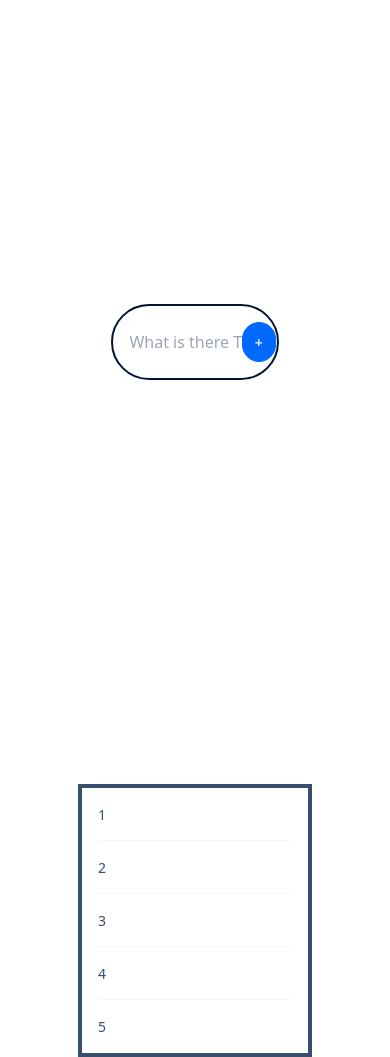
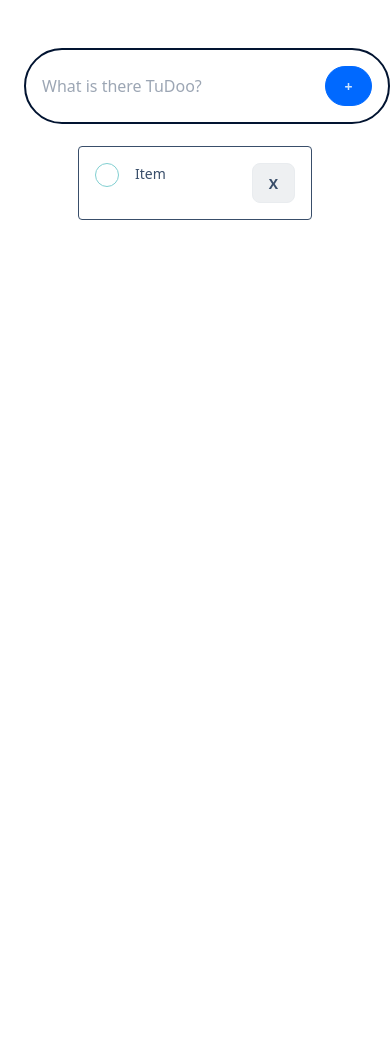
Before and after one commit to IsaacNetti/NextLearning, a Next.js app in the folder tudoo/: page / in a window 390 px wide. After the commit the page ends 844 px from the top, so only its background shows below. Built offline with nearby package versions, Linux system fonts and the light colour scheme.

Commit message:
Updating mobile visuals and updating list items

```diff
--- a/tudoo/app/components/addTaskText.tsx
+++ b/tudoo/app/components/addTaskText.tsx
@@ -7,14 +7,17 @@ const AddTaskText = () => {
   const [showDetails, setShowDetails] = useState(false);
 
   return (
-    <div className="grid w-full grid-cols-7 grid-rows-9 mb-25">
-      <div className="border-2 border-neutral grid grid-cols-7 col-start-3 col-span-3 row-start-5 rounded-full p-4">
+    <div className="grid w-full grid-cols-1 gap-3
+    md:grid-cols-7 md:grid-rows-9 md:gap-0">
+      <div className="border-2 border-neutral rounded-full p-4 grid grid-cols-7 col-start-3 col-span-3 row-start-5 ">
         <input type="text" placeholder="What is there TuDoo?" className="outline-none focus:outline-none col-start-1 col-span-6" onFocus={() => setShowDetails(true)}></input>
 
         <button className="btn btn-primary rounded-full" onClick={() => setShowDetails(false)}>+</button>
       </div>
+
+      {/* Animated div that shows detail on click and hides them on submit*/}
       <div className={[
-    "col-start-3 row-start-6 col-span-3 mx-15 mb-2.5 ",
+        "col-start-3 row-start-6 col-span-3 mx-10 mb-2.5 md:mx-15",
         "overflow-hidden origin-top",
         "transition-all duration-200 ease-out motion-reduce:transition-none",
         showDetails
@@ -23,6 +26,7 @@ const AddTaskText = () => {
         ].join(" ")}>
         <AddTextDetails />
       </div>
+
     </div>
   )
 }
--- a/tudoo/app/components/addTextDetails.tsx
+++ b/tudoo/app/components/addTextDetails.tsx
@@ -3,14 +3,14 @@ import React from 'react'
 const AddTextDetails = () => {
   return (
     <div className='border-x border-b border-neutral grid grid-cols-3'>
-      <input type="text" name="" id="" placeholder='Details' className='pl-15 my-3.5 focus:outline-none'/>
+      <input type="text" name="" id="" placeholder='Details' className=' pl-3 md:pl-15 my-3.5 focus:outline-none'/>
       <div className='self-center'>
         <label htmlFor="due-date" className="">Due date: </label>
         <input type="date" name="" id="due-date" className='text-base-content/50'/>
       </div>
       <div className='self-center justify-self-end'>
         <input type="checkbox" name="" id="important" className='mr-1 checkbox checkbox-primary'/>
-        <label htmlFor="important" className='pr-15'>Important</label>
+        <label htmlFor="important" className='px-2 md:pr-15'>Important</label>
       </div>
     </div>
   )
--- a/tudoo/app/components/taskList.tsx
+++ b/tudoo/app/components/taskList.tsx
@@ -1,14 +1,11 @@
 import React from 'react'
-
+import TaskListItem
+ from './taskListItem'
 const TaskList = () => {
   return (
     <div className='grid grid-cols-5'>
-      <ul className='list col-start-2 col-span-3 border-4'>
-        <li className='list-row'>1</li>
-        <li className='list-row'>2</li>
-        <li className='list-row'>3</li>
-        <li className='list-row'>4</li>
-        <li className='list-row'>5</li>
+      <ul className='list col-start-2 col-span-3 border rounded  '>
+        <TaskListItem/>
       </ul>
     </div>
   )
--- /dev/null
+++ b/tudoo/app/components/taskListItem.tsx
@@ -0,0 +1,13 @@
+import React from 'react'
+
+const TaskListItem = () => {
+  return (
+    <li className='list-row'>
+        <input type="checkbox" name="" id="" className="checkbox checkbox-success"/>
+        <h1>Item</h1>
+        <button className='btn btn-soft hover:btn-error'>X</button>
+    </li>
+  )
+}
+
+export default TaskListItem
```
Lines whose indentation alone changed are shown as unchanged.
